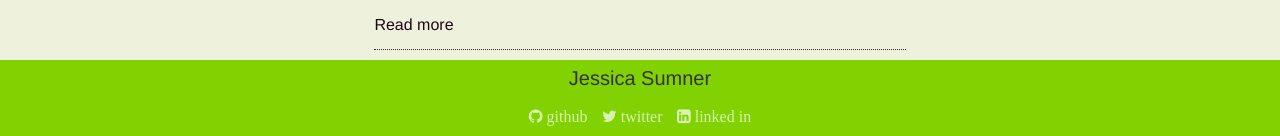
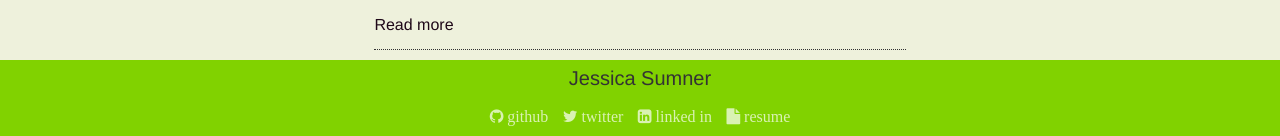
Before and after one commit to JessSumner/JessSumner.github.io, a Jekyll site: the page built from index.html, in a window 1280 px wide. Shown: the part 1847-1983 px from the top of the page. Built offline with Jekyll 4.4.1, drawn with Linux system fonts in a browser that asks for light colours; nearby versions of some CDN libraries; some web fonts are replaced.

Commit message:
Resume posted.
Link to my resume is included in the footer.

```diff
--- a/_includes/footer.html
+++ b/_includes/footer.html
@@ -25,6 +25,12 @@
           linked in
         </a>
       </li>
+      <li>
+        <a
+          href="/assets/resume/jess_sumner_resume.pdf" class="fa fa-file">
+          resume
+        </a>
+      </li>
     </div>
   </div>
 </footer>
```
Also changed, not shown: 1 other file.
